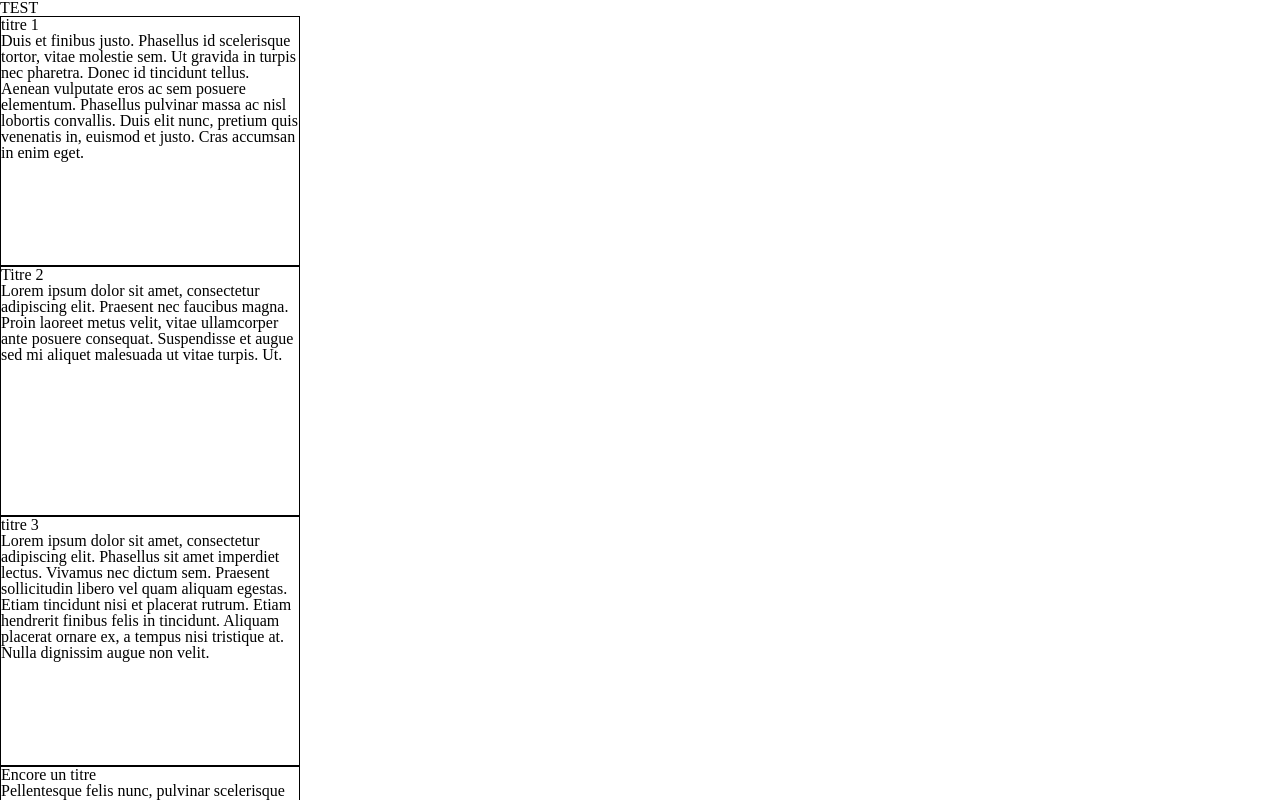
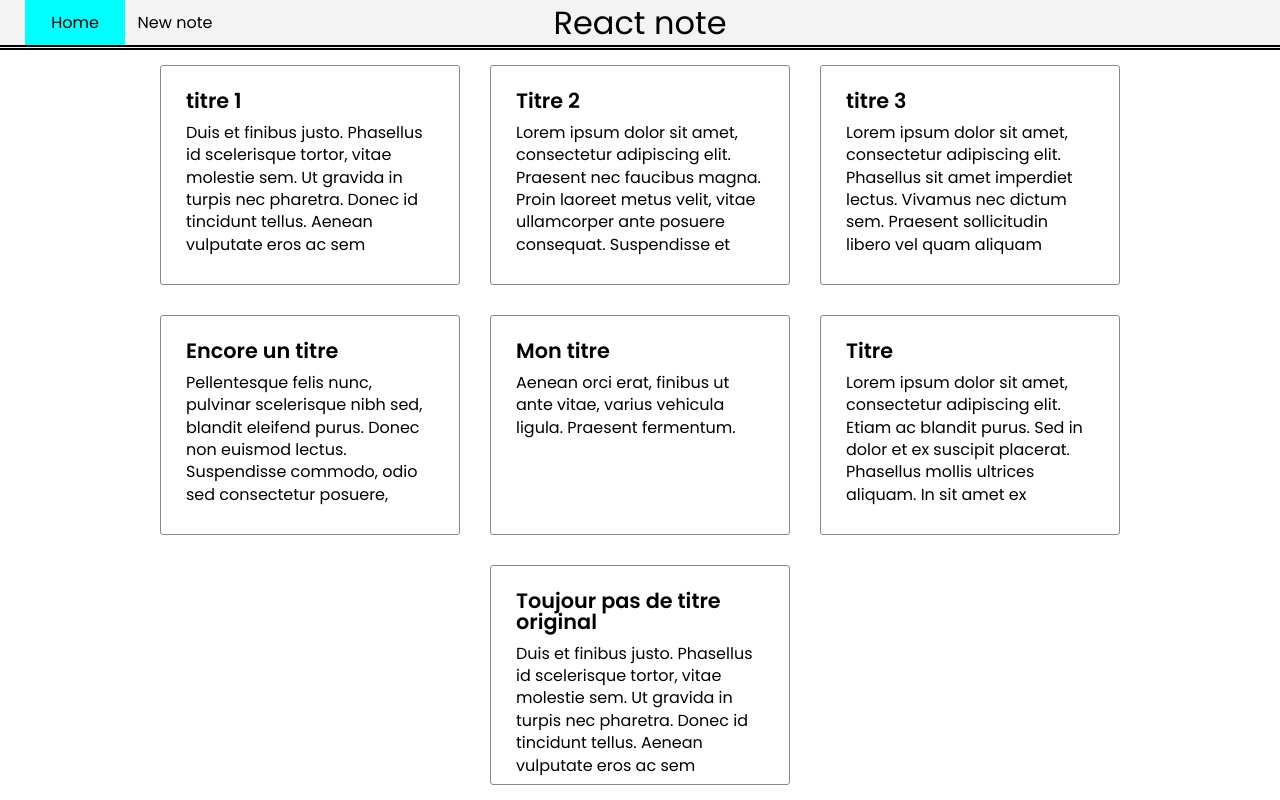
Before and after one commit to julabina/react-note-app, a React (Create React App) app: page / in a window 1280 px wide. Shown: the top 800 px of the page. Built offline with nearby package versions, Linux system fonts and the light colour scheme.

Commit message:
add note, read note, display note system

```diff
--- a/src/App.js
+++ b/src/App.js
@@ -1,13 +1,17 @@
 import { Route, Routes } from "react-router-dom";
+import Navbar from "./Components/Navbar/Navbar";
 import AddNote from "./Container/AddNote/AddNote";
 import Home from "./Container/Home/Home";
+import ReadNote from "./Container/ReadNote/ReadNote";
 
 function App() {
   return (
     <>
+    <Navbar />
     <Routes basename={process.env.PUBLIC_URL}>
       <Route path="/" element={<Home />} />
       <Route path="/addnote" element={<AddNote />} />
+      <Route path="/note/:note" element={<ReadNote />} />
     </Routes>
     </>
   );
--- /dev/null
+++ b/src/Components/Navbar/Navbar.css
@@ -0,0 +1,42 @@
+header {
+    display: flex;
+    align-items: center;
+    justify-content: center ;
+    position: fixed;
+    top:0;
+    left:0;
+    right: 0;
+    height: 50px;
+    border-bottom: 5px double black;
+    background: #f3f3f3;
+}
+
+header h1 {
+    text-align: center;
+    font-size: 2em;
+}
+
+.header-links {
+    display: flex;
+    position: absolute;
+    left: 25px;
+}
+
+.header-links-name {
+    width:100px;
+    text-align: center;
+}
+
+.header-link {
+    display: flex;
+    align-items: center;
+    height:45px;
+}
+
+.header-link:hover {
+    color: #444;
+}
+
+.header-link--active {
+    background : cyan;
+}
--- /dev/null
+++ b/src/Components/Navbar/Navbar.js
@@ -0,0 +1,25 @@
+import React from 'react';
+import { NavLink } from 'react-router-dom';
+import './Navbar.css';
+
+const Navbar = () => {
+    return (
+        <header>
+            <div className="header-links">
+                <NavLink className={({isActive}) => {
+                    return isActive ? "header-link header-link--active" : "header-link";
+                }} to="/">
+                   <p className='header-links-name'>Home</p>
+                </NavLink>
+                <NavLink className={({isActive}) => {
+                    return isActive ? "header-link header-link--active" : "header-link";
+                }} to="/addnote">
+                    <p className='header-links-name'>New note</p>
+                </NavLink>
+            </div>
+            <h1>React note</h1>
+        </header>
+    );
+};
+
+export default Navbar;
--- a/src/Components/Note/Note.css
+++ b/src/Components/Note/Note.css
@@ -1,8 +1,24 @@
 .note {
     min-width:300px;
     max-width:300px;
-    height: 250px;
-    border: 1px solid black;
+    height: 220px;
+    border: 1px solid #888;
+    border-radius: 3px;
     text-overflow: ellipsis;
     overflow: hidden;
+    padding : 25px;
+    margin: 15px
 }
+
+.note h2 {
+    font-size: 1.3em;
+    font-weight: 600;
+    margin-bottom: 10px;
+}
+
+.note p {
+    text-overflow: ellipsis;
+    overflow: hidden;
+    height:137px;
+    line-height: 1.4
+}
--- a/src/Container/AddNote/AddNote.css
+++ b/src/Container/AddNote/AddNote.css
@@ -0,0 +1,46 @@
+.form-newNote {
+    position:absolute;
+    left: 50%;
+    top:40%;
+    display:flex;
+    flex-direction:column;
+    width: 600px;
+    transform: translate(-50%, -50%);
+
+}
+
+.form-newNote h2 {
+    text-align: center;
+    font-size: 1.4em;
+    font-weight: 600;
+    margin-bottom: 25px;
+}
+
+.form-newNote label {
+    font-weight: 600;
+    margin: 15px 0 5px;
+}
+
+.form-newNote input {
+    height: 35px;
+    padding-left: 10px
+}
+
+.form-newNote textarea {
+    resize: none;
+    height: 400px
+}
+
+.form-newNote button {
+    width: auto;
+    height:30px;
+    margin: 20px 270px 0;
+    cursor: pointer;
+    background: transparent;
+    border : 2px solid #333;
+    border-radius: 8px
+}
+
+.form-newNote button:hover {
+    background-color: cyan;
+}
--- a/src/Container/AddNote/AddNote.js
+++ b/src/Container/AddNote/AddNote.js
@@ -1,10 +1,59 @@
-import React from 'react';
+import React, { useState } from 'react';
+import { useDispatch } from 'react-redux';
+import './AddNote.css';
 
 const AddNote = () => {
+
+    const dispatch = useDispatch();
+
+    const [inputDatas, setInputDatas] = useState({
+        title: "",
+        body: ""
+    });
+
+    const updateInput = (e) => {
+        if(e.target.classList.contains("inp-1")) {
+            const newObj = {
+                ...inputDatas,
+                title: e.target.value
+            }
+            setInputDatas(newObj);
+        } else if (e.target.classList.contains("inp-2")) {
+            const newObj = {
+                ...inputDatas,
+                body: e.target.value
+            }
+            setInputDatas(newObj);
+        }
+    }
+
+    const submitNew = (e) => {
+        e.preventDefault();
+        dispatch({
+            type : "ADDNOTE",
+            payload: inputDatas
+        })
+
+        setInputDatas({
+            title: "",
+            body: ""
+        })
+
+    }
+
     return (
-        <div>
-
-        </div>
+        <main>
+            <section className="newNote-container">
+                <form onSubmit={submitNew} className='form-newNote'>
+                    <h2>Add new note</h2>
+                    <label htmlFor="newTitle">Title :</label>
+                    <input onChange={updateInput} type="text" id="newTitle" placeholder='Enter the title' value={inputDatas.title} className="inp-1"/>
+                    <label htmlFor="newBody">Note :</label>
+                    <textarea onChange={updateInput} id='newBody' placeholder='Enter the note' value={inputDatas.body} className="inp-2"/>
+                    <button>Add</button>
+                </form>
+            </section>
+        </main>
     );
 };
 
--- a/src/Container/Home/Home.css
+++ b/src/Container/Home/Home.css
@@ -0,0 +1,8 @@
+.notes-container {
+    display: flex;
+    justify-content:center;
+    flex-wrap: wrap;
+    width: 100%;
+    max-width: 1350px;
+    margin: 0 auto 0;
+}
--- a/src/Container/Home/Home.js
+++ b/src/Container/Home/Home.js
@@ -3,6 +3,8 @@ import { useDispatch, useSelector } from 'react-redux';
 import Note from '../../Components/Note/Note';
 import { getNotes } from '../../redux/noteReducer/noteReducer';
 import { v4 as uuidv4 } from 'uuid';
+import './Home.css';
+import { Link } from 'react-router-dom';
 
 
 const Home = () => {
@@ -21,15 +23,18 @@ const Home = () => {
 
     return (
         <main>
-            <h1>TEST</h1>
+            <section className='notes-container'>
                 {notes.map(el => {
                     return (
-                <Note key={uuidv4()}>
+                        <Link key={uuidv4()} to={"/note/" + el.title.replace(/\s+/g, "-").trim()} state={el}>
+                            <Note>
                                 <h2>{el.title}</h2>
                                 <p>{el.body}</p>
                             </Note>
+                        </Link>
                     )
                 })}
+            </section>
         </main>
     );
 };
--- /dev/null
+++ b/src/Container/ReadNote/ReadNote.css
@@ -0,0 +1,36 @@
+.note-btn-cont {
+    display: flex;
+    justify-content: center;
+    margin: 100px 0 30px 0;
+}
+
+.note-btn-cont-btn {
+    margin: 0 10px;
+    padding: 10px;
+    cursor: pointer;
+    background: transparent;
+    border : 2px solid #333;
+    border-radius: 8px
+}
+
+.note-btn-cont-btn:hover {
+    background-color: cyan;
+}
+
+.note-read {
+    display: flex;
+    flex-direction: column;
+    align-items: center;
+}
+
+.note-read-title {
+    font-size: 1.8em;
+    margin: 40px 0 50px 0;
+}
+
+.note-read-body {
+    width:500px;
+    line-height: 1.4;
+    letter-spacing: 0.6px;
+    text-indent: 7%;
+}
--- /dev/null
+++ b/src/Container/ReadNote/ReadNote.js
@@ -0,0 +1,31 @@
+import React, { useEffect, useState } from 'react';
+import { useLocation } from 'react-router-dom';
+import './ReadNote.css';
+
+const ReadNote = () => {
+
+    const [noteDatas, setNoteDatas] = useState({});
+
+    const location = useLocation();
+
+    useEffect(() => {
+        const datas = location.state;
+        setNoteDatas(datas);
+    }, [])
+
+
+    return (
+        <main>
+            <section className='note-btn-cont'>
+                <button className='note-btn-cont-btn'>Modify</button>
+                <button className='note-btn-cont-btn'>Delete</button>
+            </section>
+            <section className="note-read">
+                <h2 className='note-read-title'>{noteDatas.title}</h2>
+                <p className='note-read-body'>{noteDatas.body}</p>
+            </section>
+        </main>
+    );
+};
+
+export default ReadNote;
--- a/src/index.css
+++ b/src/index.css
@@ -1,3 +1,5 @@
+@import url('https://fonts.googleapis.com/css2?family=Poppins:wght@300;400;600;700&display=swap');
+
 /* http://meyerweb.com/eric/tools/css/reset/
    v2.0 | 20110126
    License: none (public domain)
@@ -30,6 +32,7 @@ footer, header, hgroup, menu, nav, section {
 }
 body {
 	line-height: 1;
+	font-family: 'Poppins', sans-serif;
 }
 ol, ul {
 	list-style: none;
@@ -50,3 +53,12 @@ table {
 *, ::after, ::before {
   box-sizing: border-box;
 }
+
+a {
+	text-decoration: none;
+	color: inherit;
+}
+
+main {
+	margin-top:50px;
+}
--- a/src/redux/noteReducer/noteReducer.js
+++ b/src/redux/noteReducer/noteReducer.js
@@ -11,6 +11,15 @@ function noteReducer(state = INITIAL_STATE, action) {
             return{
                 ...state,
                 notes: action.payload
+            }
+        }
+        case "ADDNOTE": {
+            let newArr = [
+                ...state.notes
+            ];
+            newArr.unshift(action.payload);
+            return {
+                notes : newArr
             }
         }
     }
```
Lines whose indentation alone changed are shown as unchanged.
